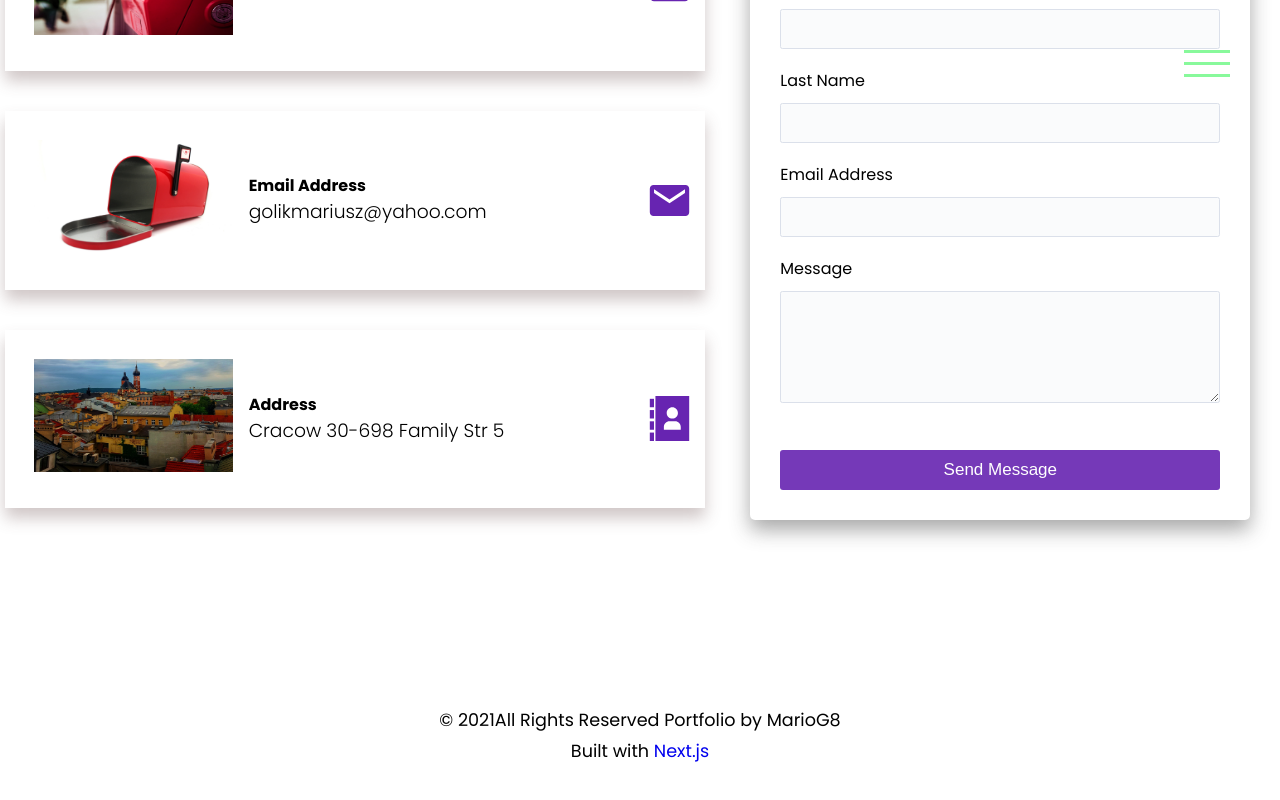
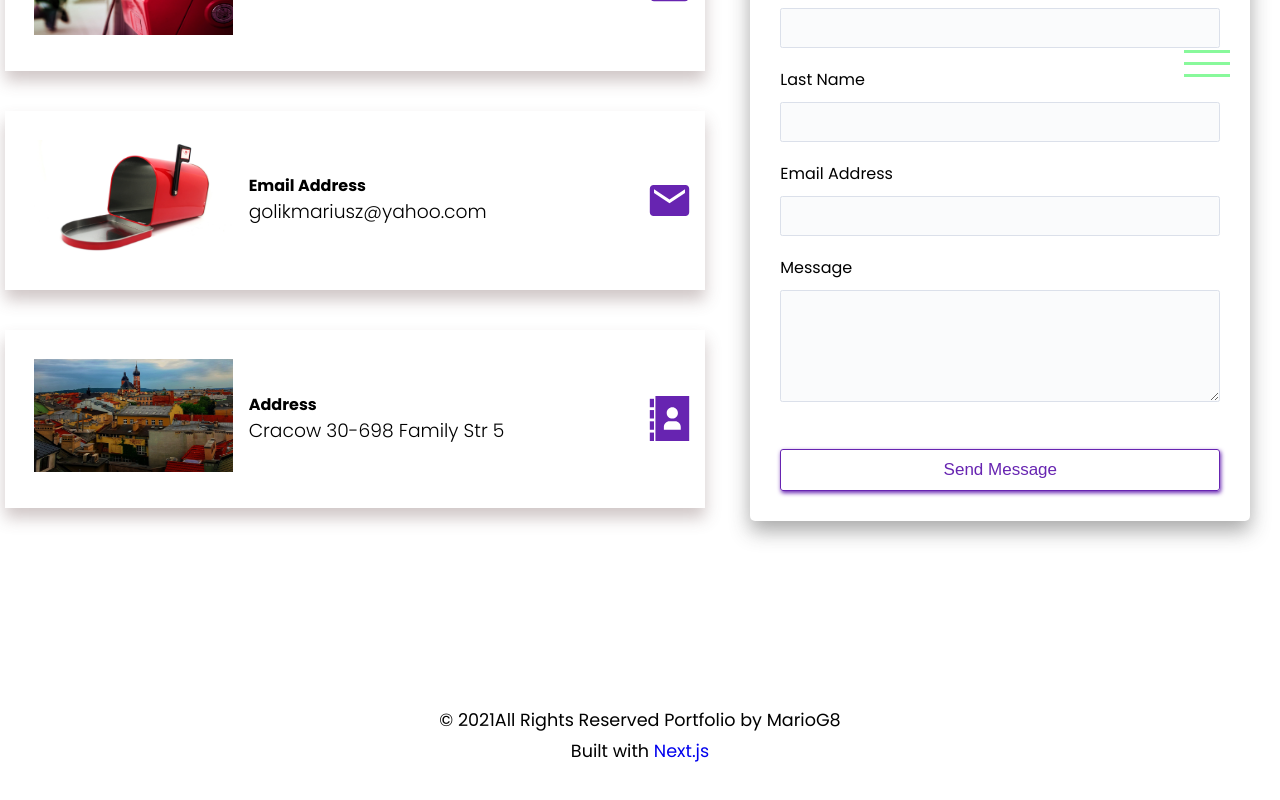
Before and after one commit to danielkeny/skills-next.js, a Next.js app: page /contact in a window 1280 px wide. In both pictures the pointer is over the input "Send Message". Shown: the part 736-1536 px from the top of the page. Built offline with nearby package versions, Linux system fonts and the light colour scheme.

Commit message:
Added btn styles to formcontact

```diff
--- a/styles/globals.css
+++ b/styles/globals.css
@@ -199,7 +199,11 @@ a {
 }
 
 .btn:hover {
-  opacity: 0.9;
+  transition: all 500ms ease-out;
+  background-color: transparent;
+  border: 1px solid var(--alternative-color);
+  color: var(--alternative-color);
+  box-shadow: 1px 2px 4px var(--alternative-color);
 }
 
 .btn-icon {
```
